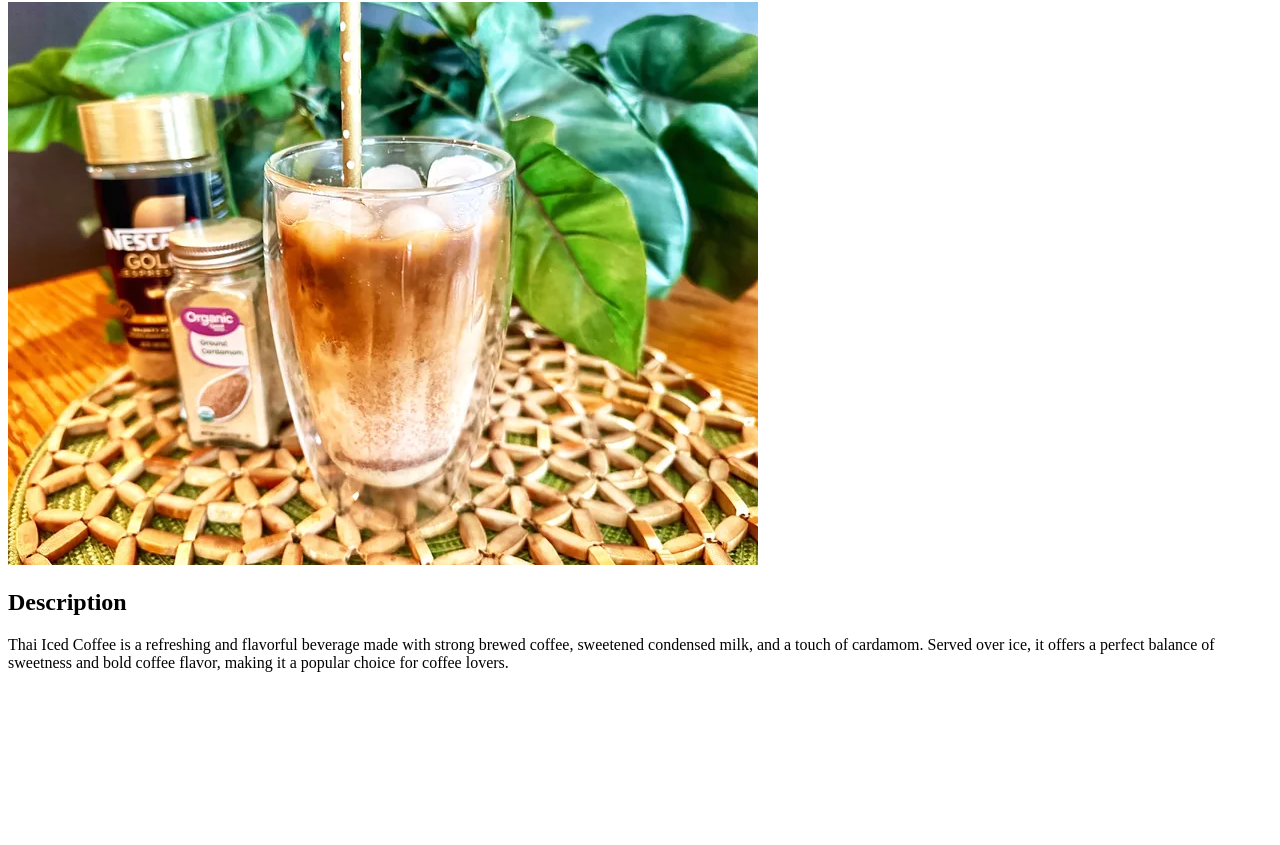
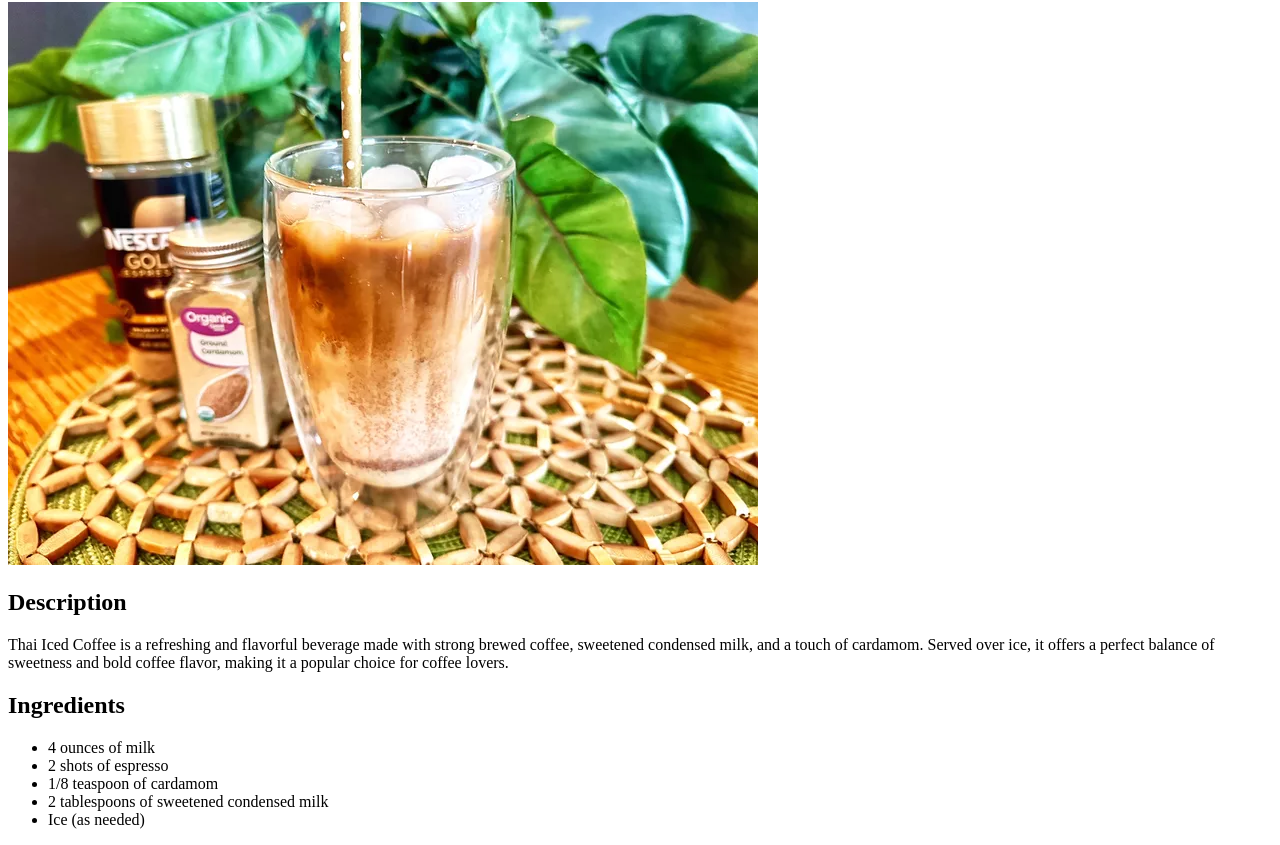
Before and after one commit to IshmaelBahena/odin-recipes, a plain HTML site: page recipes/thai-iced-coffee.html in a window 1280 px wide. Shown: the part 104-949 px from the top of the page. Before the commit the page ends 800 px from the top, so only its background shows below. Drawn offline with Linux system fonts and the light colour scheme.

Commit message:
Add ingredients list to thai-iced-coffee.html

```diff
--- a/recipes/thai-iced-coffee.html
+++ b/recipes/thai-iced-coffee.html
@@ -13,5 +13,14 @@
 
     <h2>Description</h2>
     <p>Thai Iced Coffee is a refreshing and flavorful beverage made with strong brewed coffee, sweetened condensed milk, and a touch of cardamom. Served over ice, it offers a perfect balance of sweetness and bold coffee flavor, making it a popular choice for coffee lovers.</p>
+
+    <h2>Ingredients</h2>
+    <ul>
+        <li>4 ounces of milk</li>
+        <li>2 shots of espresso</li>
+        <li>1/8 teaspoon of cardamom</li>
+        <li>2 tablespoons of sweetened condensed milk</li>
+        <li>Ice (as needed)</li>
+    </ul>
 </body>
 </html>
```
